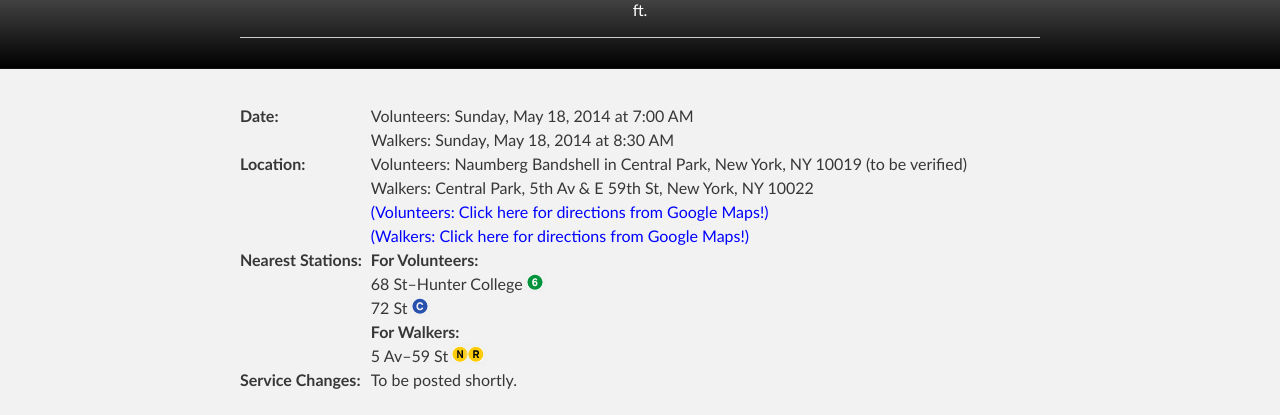
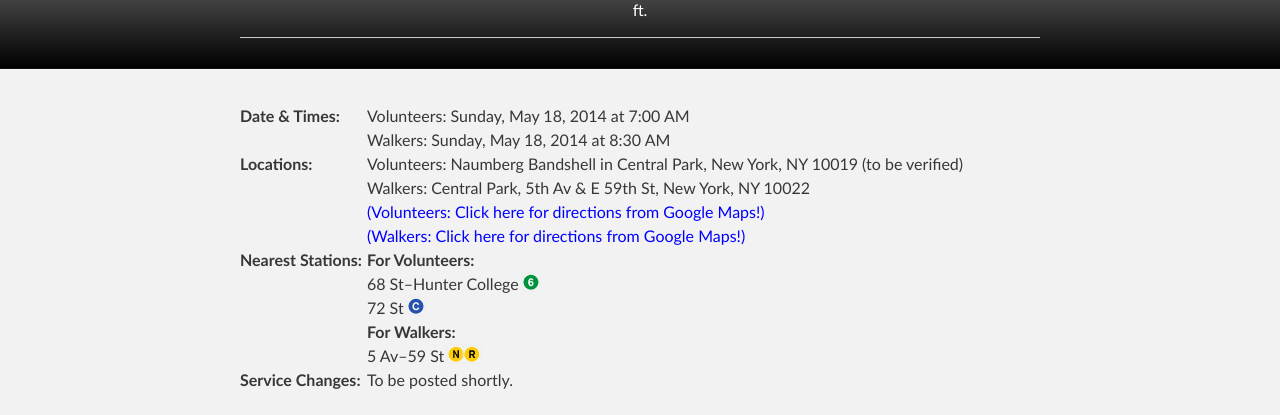
Before and after one commit to d11directions/d11directions.github.io, a Jekyll site: the page built from _posts/2014-05-18-AIDS_Walk.html, in a window 1280 px wide. Shown: the part 196-611 px from the top of the page. Built offline with Jekyll 4.4.1, drawn with Linux system fonts in a browser that asks for light colours.

Commit message:
Update direction layout

```diff
--- a/_layouts/direction.html
+++ b/_layouts/direction.html
@@ -9,29 +9,31 @@ layout: default
             <tbody>
             <tr>
                 {% if page.time %}
-                <td><strong>Date:</strong></td>
+                <td><strong>Date &amp; Time:</strong></td>
                 <td>{{ page.time }}</td>
                 {% endif %}
                 {% if page.times %}
-                <td><strong>Date:</strong></td>
+                <td><strong>Date &amp; Times:</strong></td>
                 <td>{% for time in page.times %}{{ time }}<br>{% endfor %}</td>
                 {% endif %}
             </tr>
             <tr>
+                {% if page.location %}
                 <td><strong>Location:</strong></td>
-                {% if page.location %}
                 <td>{{ page.location }}{% if page.gmap %}<br><a href="{{ page.gmap }}" style="color:#0000FF; text-align:left">(Click here for directions from Google Maps!)</a>{% endif %}{% if page.gmaps %}<br>{% for gmap in page.gmaps %}<a href="{{ gmap.link }}" style="color:#0000FF; text-align:left">({{ gmap.for %}}: Click here for directions from Google Maps!)</a><br>{% endfor %}{% endif %}</td>
                 {% endif %}
                 {% if page.locations %}
+                <td><strong>Locations:</strong></td>
                 <td>{% for loc in page.locations %}{{ loc }}<br>{% endfor %}{% if page.gmap %}<a href="{{ page.gmap }}" style="color:#0000FF; text-align:left">(Click here for directions from Google Maps!)</a>{% endif %}{% if page.gmaps %}{% for gmap in page.gmaps %}<a href="{{ gmap.link }}" style="color:#0000FF; text-align:left">({{ gmap.for %}}: Click here for directions from Google Maps!)</a><br>{% endfor %}{% endif %}</td>
                 {% endif %}
             </tr>
             <tr>
             {% if page.nearest-stations %}
-                <td><strong>Nearest Stations:&nbsp;</strong></td>
+                <td><strong>Nearest Stations:</strong></td>
                 <td>{% for station in page.nearest-stations %}{{ station }}<br>{% endfor %}</td>
-            {% else %}
-                <td><strong>Nearest Station:</strong>&nbsp;</td>
+            {% endif %}
+            {% if page.nearest-station %}
+                <td><strong>Nearest Station:</strong></td>
                 <td>{{ page.nearest-station }}</td>
             {% endif %}
             </tr>
```
